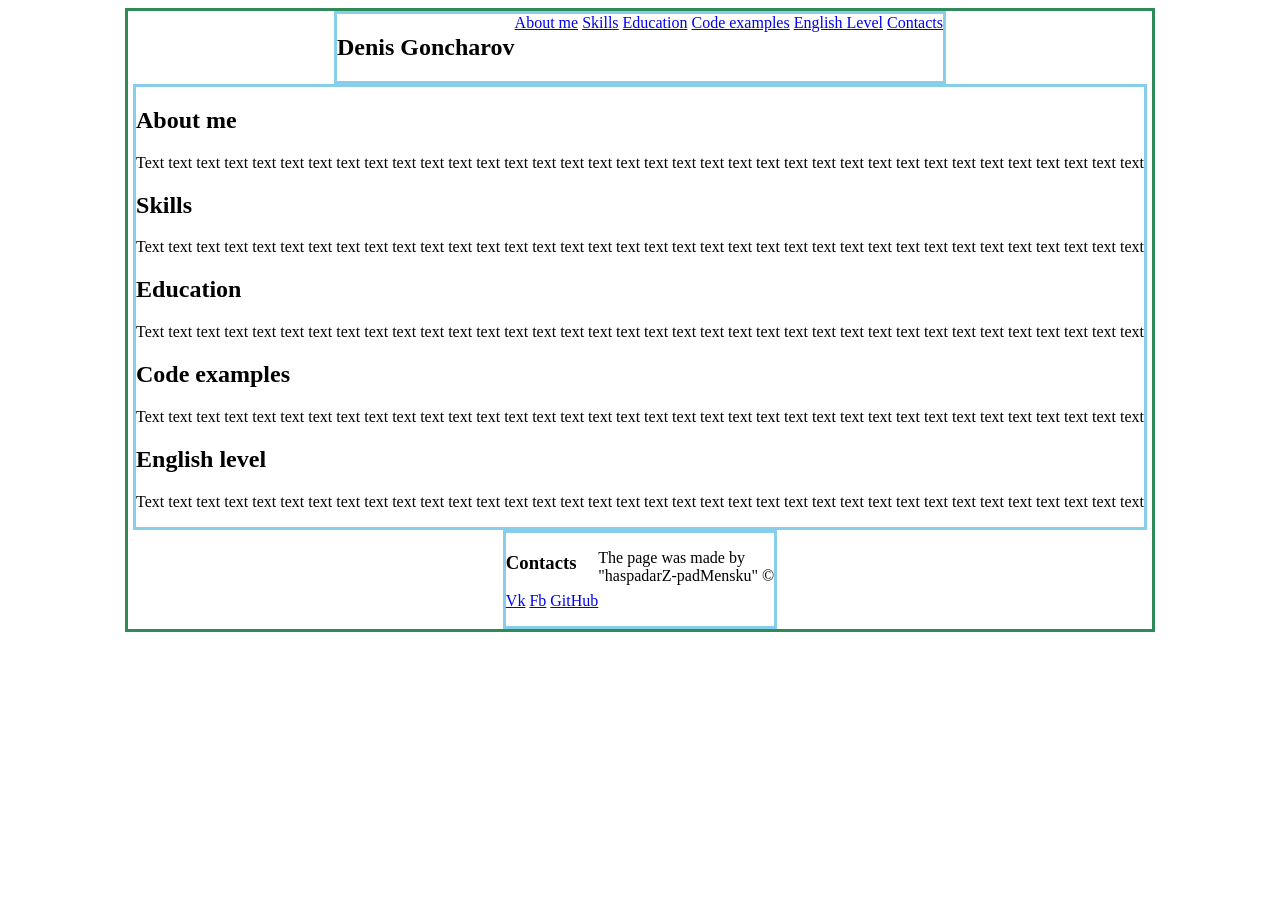
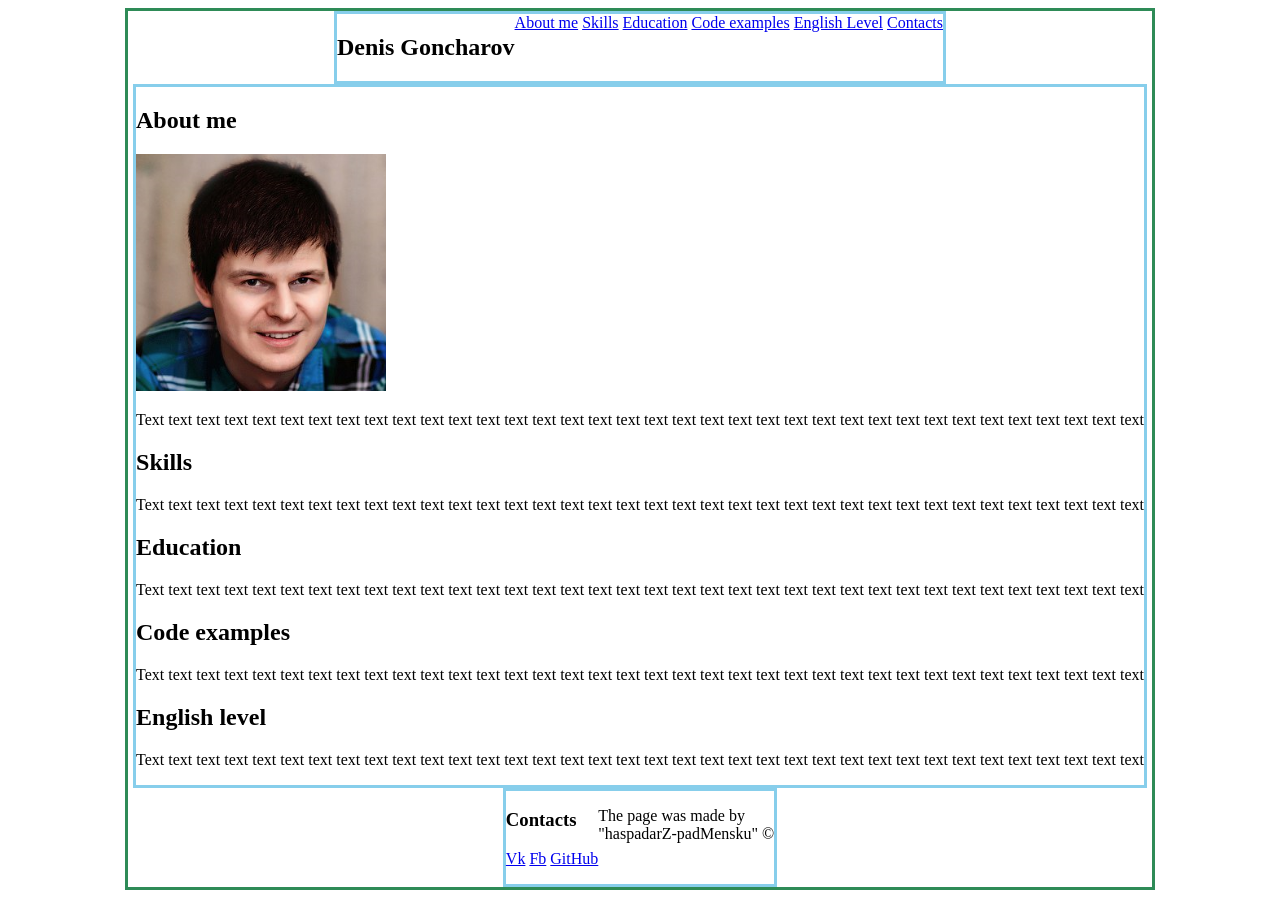
Before and after one commit to haspadarZ-padMensku/rsschool-codejam1-cv, a plain HTML site: page index.html in a window 1280 px wide. Before the commit the page ends 800 px from the top, so only its background shows below. Drawn offline with Linux system fonts and the light colour scheme.

Commit message:
feat: -add a hero's photo

```diff
--- a/index.html
+++ b/index.html
@@ -26,7 +26,7 @@
     <main class="main">
       <div class="about-me" id="about-me">
         <h2 class="about-me__header">About me</h2>
-
+        <img src="img/person-photo.png" alt="Person photo" class="about-me__person-photo" width="250">
         <p>
           Text text text text text text text text text
           text text text text text text text text text
```
Also changed, not shown: img/person-photo.png (added).
